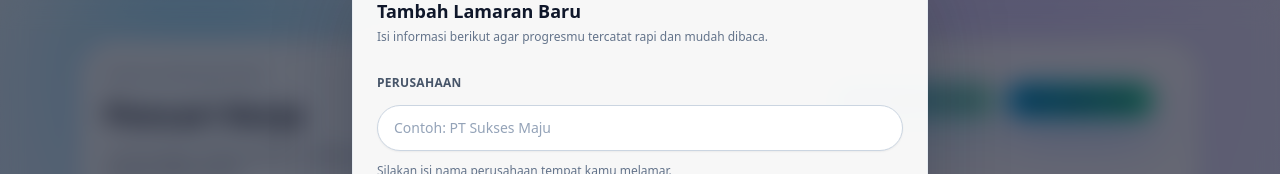
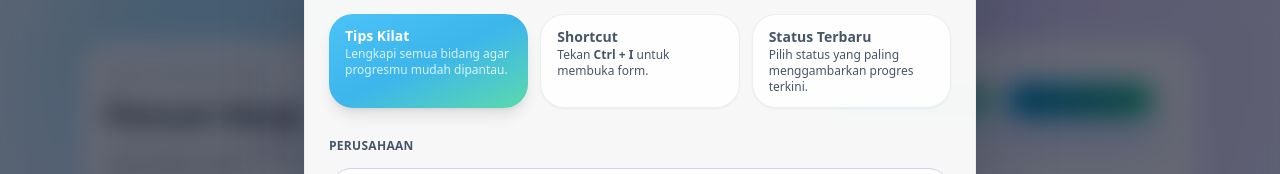
Before and after one commit to andhikamarcella/Jobtrckr, a Next.js app: page /dashboard in a window 1280 px wide. Both pictures are taken after a click on the button "New Application". Shown: the top 174 px of the page. Built offline with nearby package versions, Linux system fonts and the light colour scheme; no server answers.

Commit message:
Polish modal, chart legend, and theme toggle styling

```diff
--- a/components/dashboard/ApplicationFormModal.tsx
+++ b/components/dashboard/ApplicationFormModal.tsx
@@ -55,7 +55,7 @@ export function ApplicationFormModal({
 
   return (
     <div className="fixed inset-0 z-50 flex items-center justify-center bg-slate-950/60 px-4 py-8 backdrop-blur-md">
-      <div className="w-full max-w-xl animate-[modal-pop_0.28s_ease-out] rounded-4xl border border-slate-200/70 bg-white/95 p-6 shadow-[0_32px_80px_rgba(15,23,42,0.28)] transition-colors duration-500 dark:border-white/10 dark:bg-slate-950/85 dark:shadow-[0_34px_90px_rgba(15,23,42,0.62)]">
+      <div className="w-full max-w-2xl animate-[modal-pop_0.28s_ease-out] rounded-4xl border border-slate-200/70 bg-white/95 p-6 shadow-[0_32px_80px_rgba(15,23,42,0.28)] transition-colors duration-500 dark:border-white/10 dark:bg-slate-950/85 dark:shadow-[0_34px_90px_rgba(15,23,42,0.62)]">
         <div className="flex items-start justify-between gap-4">
           <div>
             <p className="text-xs font-semibold uppercase tracking-[0.2em] text-slate-500 dark:text-slate-300">
@@ -75,6 +75,21 @@ export function ApplicationFormModal({
           >
             Tutup
           </button>
+        </div>
+
+        <div className="mt-4 grid gap-3 sm:grid-cols-3">
+          <div className="rounded-3xl bg-gradient-to-br from-sky-400/90 via-sky-500/80 to-emerald-400/80 px-4 py-3 text-sm text-white shadow-lg">
+            <p className="font-semibold">Tips Kilat</p>
+            <p className="text-xs opacity-80">Lengkapi semua bidang agar progresmu mudah dipantau.</p>
+          </div>
+          <div className="rounded-3xl border border-slate-200/70 bg-white/80 px-4 py-3 text-xs text-slate-600 shadow-sm transition-colors duration-500 dark:border-white/15 dark:bg-slate-900/70 dark:text-slate-200">
+            <p className="font-semibold text-sm">Shortcut</p>
+            <p>Tekan <span className="font-semibold">Ctrl + I</span> untuk membuka form.</p>
+          </div>
+          <div className="rounded-3xl border border-slate-200/70 bg-white/80 px-4 py-3 text-xs text-slate-600 shadow-sm transition-colors duration-500 dark:border-white/15 dark:bg-slate-900/70 dark:text-slate-200">
+            <p className="font-semibold text-sm">Status Terbaru</p>
+            <p>Pilih status yang paling menggambarkan progres terkini.</p>
+          </div>
         </div>
 
         <form onSubmit={handleSubmit} className="mt-6 space-y-5">
--- a/components/dashboard/StatusChart.tsx
+++ b/components/dashboard/StatusChart.tsx
@@ -61,7 +61,7 @@ export function StatusChart({ applications }: StatusChartProps) {
   }
 
   return (
-    <div className="h-80 rounded-3xl border border-slate-200/70 bg-white/95 p-5 shadow-lg shadow-slate-400/15 backdrop-blur-xl transition-colors duration-500 dark:border-white/10 dark:bg-slate-900/70 dark:shadow-[0_18px_45px_rgba(15,23,42,0.55)]">
+    <div className="h-80 rounded-3xl border border-slate-200/80 bg-white/95 p-5 shadow-lg shadow-slate-400/15 backdrop-blur-xl transition-colors duration-500 dark:border-white/10 dark:bg-slate-950/75 dark:shadow-[0_22px_50px_rgba(15,23,42,0.58)]">
       <div className="flex items-center justify-between text-slate-700 dark:text-slate-100">
         <h3 className="text-sm font-semibold">Distribusi Status</h3>
         <span className="text-xs opacity-80">{applications.length} aplikasi</span>
@@ -91,14 +91,14 @@ export function StatusChart({ applications }: StatusChartProps) {
         {data.map((item) => (
           <div
             key={item.status}
-            className="flex items-center gap-2 rounded-2xl border border-slate-200/80 bg-gradient-to-br from-white via-slate-50 to-slate-100 px-3 py-2 text-slate-700 shadow-sm transition-colors duration-500 dark:border-white/10 dark:bg-gradient-to-br dark:from-slate-900 dark:via-slate-950 dark:to-slate-900/90 dark:text-slate-100"
+            className="flex items-center gap-2 rounded-2xl border border-slate-200/80 bg-gradient-to-br from-white via-slate-50 to-slate-100 px-3 py-2 text-slate-700 shadow-sm transition-colors duration-500 dark:border-white/10 dark:bg-slate-900/85 dark:text-slate-100 dark:shadow-[0_14px_30px_rgba(15,23,42,0.45)]"
           >
             <span
               className="h-2 w-2 rounded-full"
               style={{ backgroundColor: CHART_COLORS[item.status] }}
             />
-            <span className="truncate font-medium text-slate-600 dark:text-slate-200">{item.name}</span>
-            <span className="ml-auto font-semibold text-slate-900 dark:text-slate-50">{item.value}</span>
+            <span className="truncate font-medium text-slate-600 dark:text-slate-50">{item.name}</span>
+            <span className="ml-auto font-semibold text-slate-900 dark:text-white">{item.value}</span>
           </div>
         ))}
       </div>
--- a/components/dashboard/ThemeToggle.tsx
+++ b/components/dashboard/ThemeToggle.tsx
@@ -30,7 +30,7 @@ export function ThemeToggle({ className = "" }: ThemeToggleProps) {
   };
 
   const knobPositionClass = useMemo(
-    () => (isDark ? "translate-x-[56px]" : "translate-x-0"),
+    () => (isDark ? "translate-x-[54px]" : "translate-x-0"),
     [isDark]
   );
 
@@ -38,22 +38,22 @@ export function ThemeToggle({ className = "" }: ThemeToggleProps) {
     <button
       type="button"
       onClick={toggleTheme}
-      className={`relative inline-flex h-12 w-[6.75rem] items-center rounded-full border px-4 transition duration-300 focus:outline-none focus-visible:ring-2 focus-visible:ring-sky-400 ${
+      className={`relative inline-flex h-12 w-[6.75rem] items-center justify-between overflow-hidden rounded-full border transition duration-300 focus:outline-none focus-visible:ring-2 focus-visible:ring-sky-400 ${
         isDark
-          ? "border-white/15 bg-slate-950/70 shadow-[0_18px_40px_rgba(15,23,42,0.55)]"
-          : "border-slate-200 bg-white/95 shadow-lg shadow-slate-300/30"
+          ? "border-white/15 bg-gradient-to-r from-slate-950 via-slate-900 to-slate-950 shadow-[0_18px_40px_rgba(15,23,42,0.55)]"
+          : "border-slate-200 bg-gradient-to-r from-white via-slate-100 to-white shadow-lg shadow-slate-300/40"
       } ${className}`}
       aria-label="Toggle theme"
       aria-pressed={isDark}
     >
-      <span className="pointer-events-none absolute left-4 flex h-5 w-5 items-center justify-center">
+      <span className="pointer-events-none flex h-full flex-1 items-center justify-center">
         <SunIcon
           className={`h-5 w-5 transition-colors duration-300 ${
             isDark ? "text-slate-500" : "text-amber-400"
           }`}
         />
       </span>
-      <span className="pointer-events-none absolute right-4 flex h-5 w-5 items-center justify-center">
+      <span className="pointer-events-none flex h-full flex-1 items-center justify-center">
         <MoonIcon
           className={`h-5 w-5 transition-colors duration-300 ${
             isDark ? "text-sky-200" : "text-slate-500"
@@ -61,6 +61,7 @@ export function ThemeToggle({ className = "" }: ThemeToggleProps) {
         />
       </span>
       <span
+        aria-hidden
         className={`pointer-events-none absolute left-1 top-1 h-10 w-10 rounded-full bg-gradient-to-br from-white via-slate-100 to-slate-200 shadow-[0_12px_35px_rgba(148,163,184,0.45)] transition-transform duration-300 dark:from-slate-950 dark:via-slate-900 dark:to-slate-950 dark:shadow-[0_16px_40px_rgba(15,23,42,0.6)] ${knobPositionClass}`}
       />
     </button>
```
